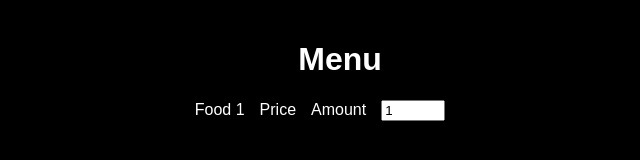
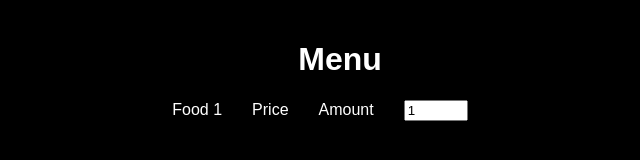
Before and after one commit to sajari4510/Menu, a plain HTML site: page index.html in a window 1280 px wide. Shown: the whole page, without its empty margins (320-960 px from the left). Drawn offline with Linux system fonts and the light colour scheme.

Commit message:
Update style.css

```diff
--- a/style.css
+++ b/style.css
@@ -25,5 +25,5 @@ body {
 .menu-item {
     display: flex;
     align-items: center;
-    gap: 15px; /* Espacio entre los elementos */
+    gap: 30px; /* Espacio entre los elementos */
 }
```
